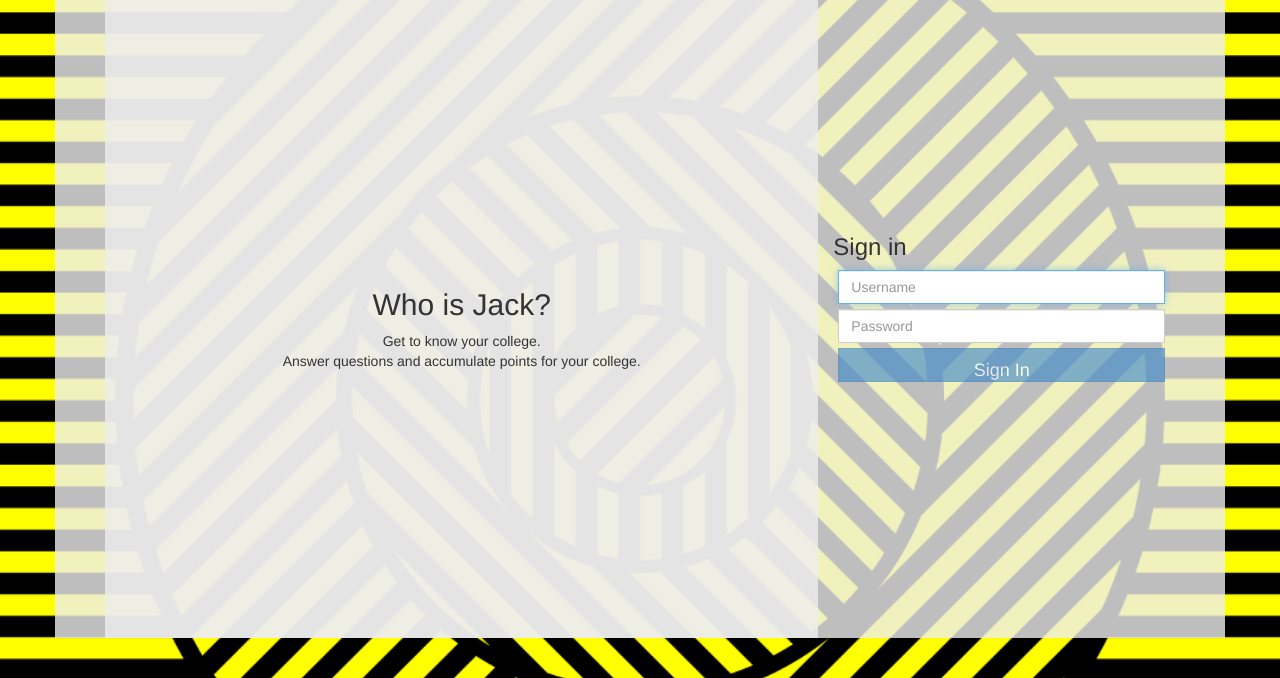
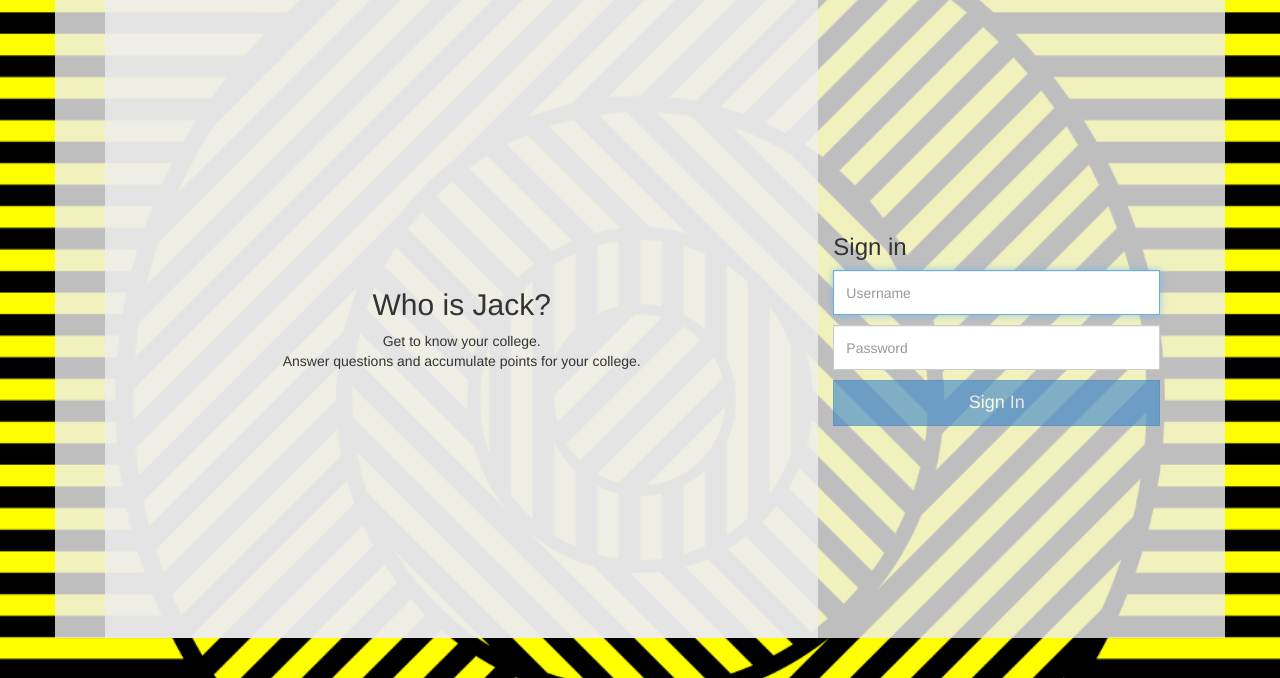
Before and after one commit to kar288/jcollege, a Django app: template app/templates/pages/home.html in a window 1280 px wide. Shown: the top 678 px of the page. Run offline with Django 3.2, Linux system fonts and the light colour scheme; the template is opened without the code that fills it, so the values that code supplies are empty; some libraries are stand-ins or nearby versions.

Commit message:
submit button

```diff
--- a/app/templates/pages/home.html
+++ b/app/templates/pages/home.html
@@ -23,7 +23,7 @@
 				{% endif %}
 				<input ng-model="user" name="user" type="text" class="form-control" placeholder="Username" autofocus>
 				<input ng-model="pass" name="pass" type="password" class="form-control" placeholder="Password">
-				<button class="btn btn-lg btn-primary btn-block form-control" type="submit" ng-disabled="!(user && pass)">Sign In</button>
+				<button class="btn btn-lg btn-primary btn-block submit-button" type="submit" ng-disabled="!(user && pass)">Sign In</button>
 				{% csrf_token %}
 			</form>
         </div>
--- a/app/templates/pages/question.html
+++ b/app/templates/pages/question.html
@@ -23,7 +23,7 @@
 			  				</div>
 			  			</div>
 			  			<input name="answer" type="text" class="form-control" placeholder="Answer me!" autofocus>
-			  			<button type="button" class="form-control btn btn-lg btn-default">submit</button>
+			  			<button type="button" class="submit-button btn btn-lg btn-default">submit</button>
 			  		</form>
 		  		</div>
 		  	</div>
--- a/jcollege/static/css/whoisjack.css
+++ b/jcollege/static/css/whoisjack.css
@@ -32,7 +32,12 @@ body {
 }
 
 .form-control{
-	margin: 5px;
+	margin: 10px 0px;
+	height: 45px;
+}
+
+.submit-button {
+	width: 100%;
 }
 
 .vertical-center{
```
Also changed, not shown: jcollege/db/database.db.
